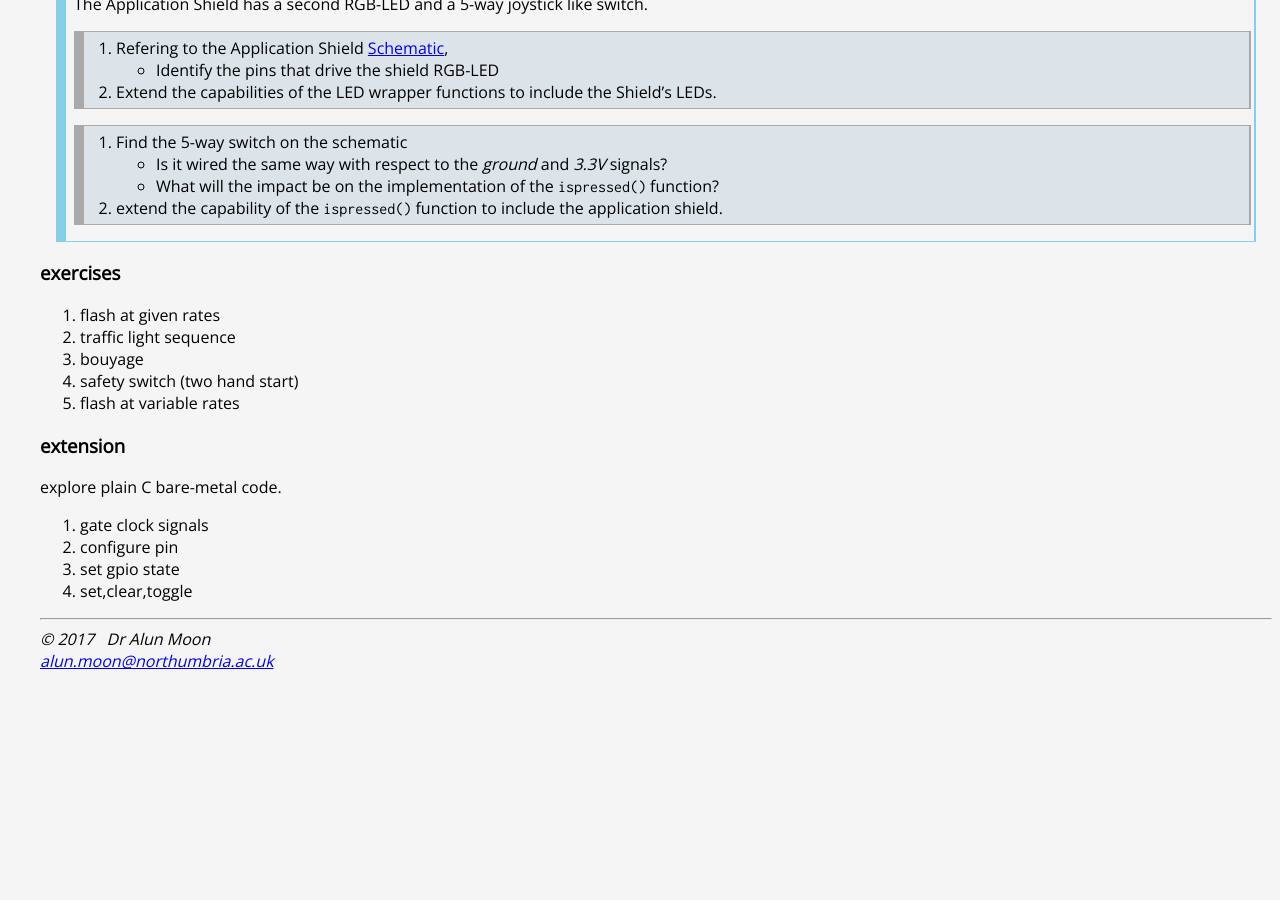
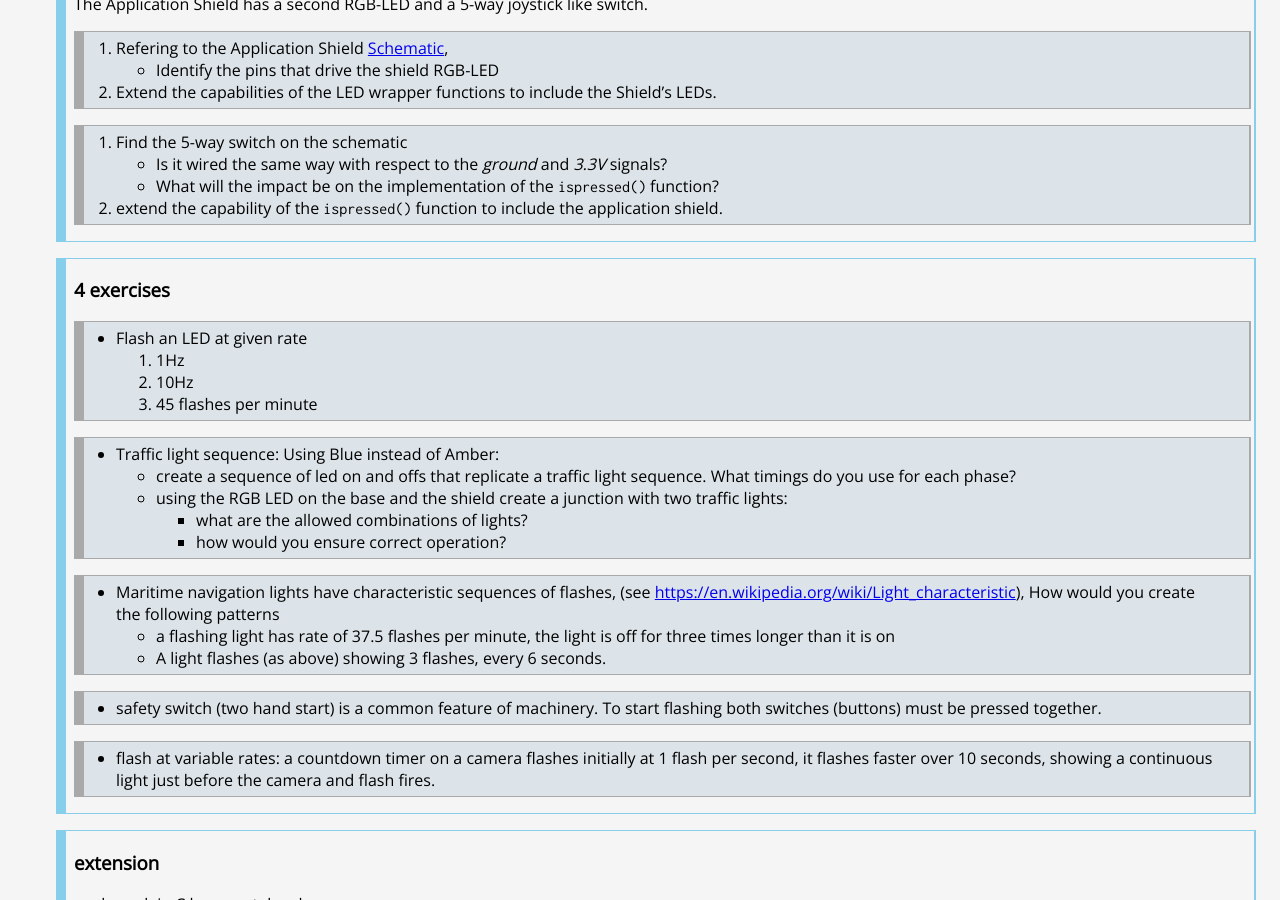
Before and after one commit to kf5011/kf5011.github.io, a Jekyll site: the page built from _seminars/01.md, in a window 1280 px wide and 900 px high, scrolled down 1964 px. Built offline with Jekyll 4.4.1, drawn with Linux system fonts in a browser that asks for light colours; before the commit the page ends 2644 px from its top, so only the background shows below that.

Commit message:
flashing exercises

```diff
--- a/_seminars/01.md
+++ b/_seminars/01.md
@@ -120,16 +120,41 @@ The Application Shield has a second RGB-LED and a 5-way joystick like switch.
 
 </article>
 
-### exercises
-1. flash at given rates
-2. traffic light sequence
-2. bouyage
-3. safety switch (two hand start)
-2. flash at variable rates
+<article class="exercise">
+### 4 exercises
+* Flash an LED at given rate
+    1. 1Hz
+    1. 10Hz
+    1. 45 flashes per minute
+{: .question}
 
+* Traffic light sequence:  Using Blue instead of Amber:
+  * create a sequence of led on and offs that replicate a traffic light sequence.  What timings do you use for each phase?
+  * using the RGB LED on the base and the shield create a junction with two traffic lights:
+    + what are the allowed combinations of lights?
+    + how would you ensure correct operation?
+{: .question}
+
+
+* Maritime navigation lights have characteristic sequences of flashes,
+  (see [https://en.wikipedia.org/wiki/Light_characteristic](https://en.wikipedia.org/wiki/Light_characteristic)),
+  How would you create the following patterns
+  + a flashing light has rate of 37.5 flashes per minute, the light is off for three times longer than it is on
+  + A light flashes (as above) showing 3 flashes, every 6 seconds.
+{: .question}
+
+* safety switch (two hand start) is a common feature of machinery.  To start flashing both switches (buttons) must be pressed together.
+{: .question}
+
+* flash at variable rates:  a countdown timer on a camera flashes initially at 1 flash per second, it flashes faster over 10 seconds, showing a continuous light just before the camera and flash fires.
+{: .question}
+</article>
+
+<article class="exercise">
 ### extension
 explore plain C bare-metal code.
 1. gate clock signals
 2. configure pin
 3. set gpio state
 4. set,clear,toggle
+</article>
```
